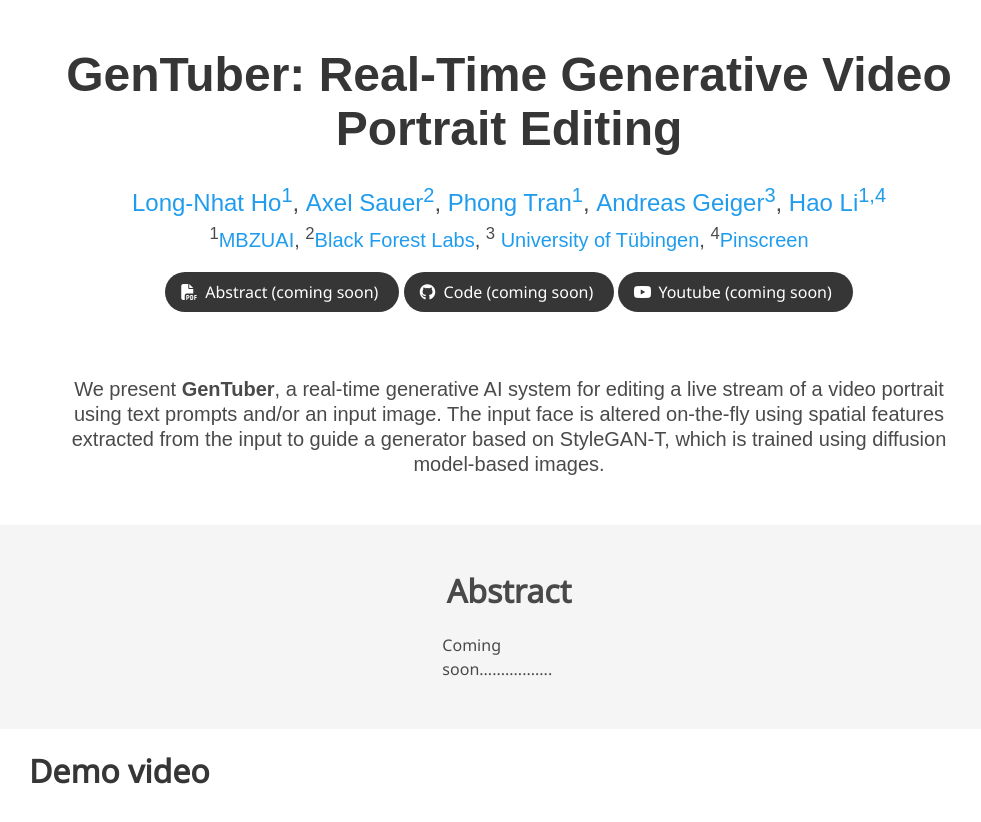
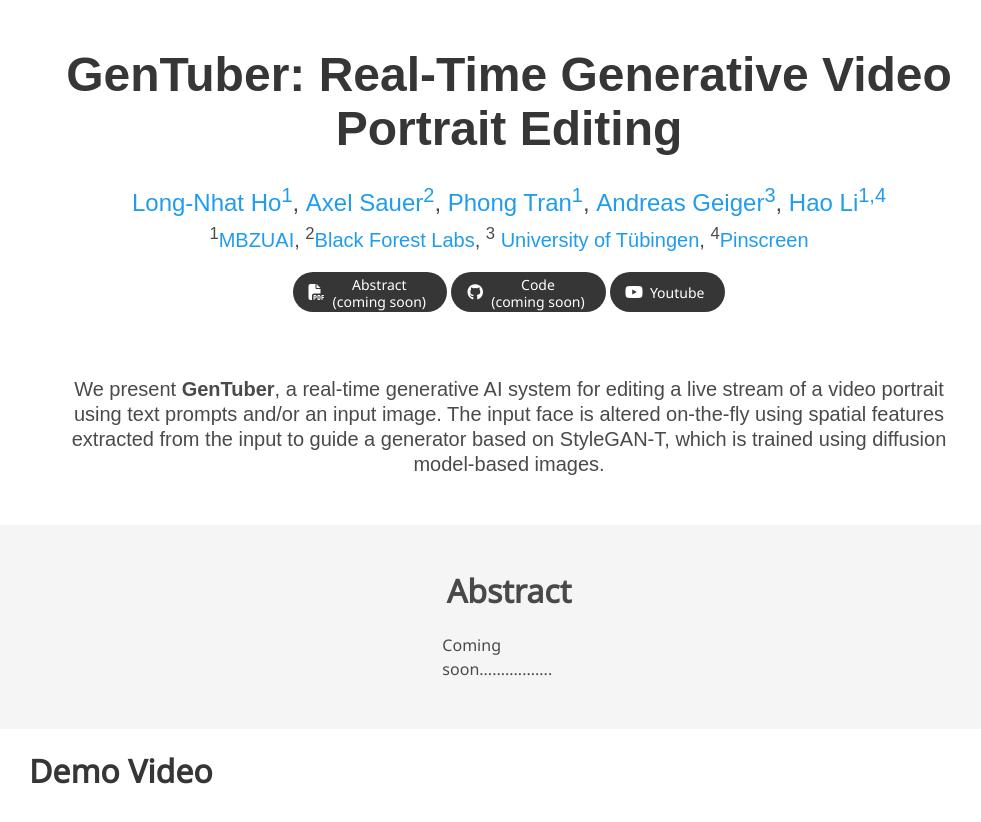
Before and after one commit to longnhatne/GenTuber, a plain HTML site: page index.html in a window 1280 px wide. Shown: the top 822 px of the page, without its empty margins (131-1112 px from the left). Drawn offline with nearby package versions, Linux system fonts and the light colour scheme; grey boxes are pictures that could not be loaded; some icons are missing; a web font is replaced by a local one.

Commit message:
Refine button

```diff
--- a/index.html
+++ b/index.html
@@ -83,7 +83,10 @@
                         <span class="icon">
                           <i class="fas fa-file-pdf"></i>
                         </span>
-                        <span>Abstract (coming soon)</span>
+                        <span style="display: block;">
+                          <span style="font-size: 14px;">Abstract</span><br>
+                          <span style="font-size: 14px; margin-top: -5px; display: block;">(coming soon)</span>
+                        </span>
                       </a>
                     </span>
 
@@ -94,20 +97,26 @@
                       <span class="icon">
                         <i class="fab fa-github"></i>
                       </span>
-                    <span>Code (coming soon)</span>
+                      <span style="display: block;">
+                        <span style="font-size: 14px; margin-top: -5px;">Code</span><br>
+                        <span style="font-size: 14px; margin-top: -5px; display: block;">(coming soon)</span>
+                      </span>
                     </a>
                   </span>
 
                   <!-- Youtube link -->
                   <span class="link-block">
-                  <a href="" target="_blank"
+                    <a href="https://youtu.be/jC6StOWvnLo" target="_blank"
                        class="external-link button is-normal is-rounded is-dark">
                       <span class="icon">
                         <i class="fab fa-youtube"></i>
                       </span>
-                  <span>Youtube (coming soon)</span>
+                      <span style="display: block;">
+                        <span style="font-size: 14px;">Youtube</span>
+                      </span>
                     </a>
                   </span>
+
             </div>
           </div>
         </div>
@@ -151,7 +160,7 @@
 <section class="hero is-small">
   <div class="hero-body">
     <div class="container is-max-desktop">
-      <h2 class="title is-3">Demo video</h2>
+      <h2 class="title is-3">Demo Video</h2>
       <div class="publication-video">
         <iframe src="https://www.youtube.com/embed/jC6StOWvnLo" frameborder="0" allow="autoplay; encrypted-media" allowfullscreen></iframe>
       </div>
```
Lines whose indentation alone changed are shown as unchanged.
